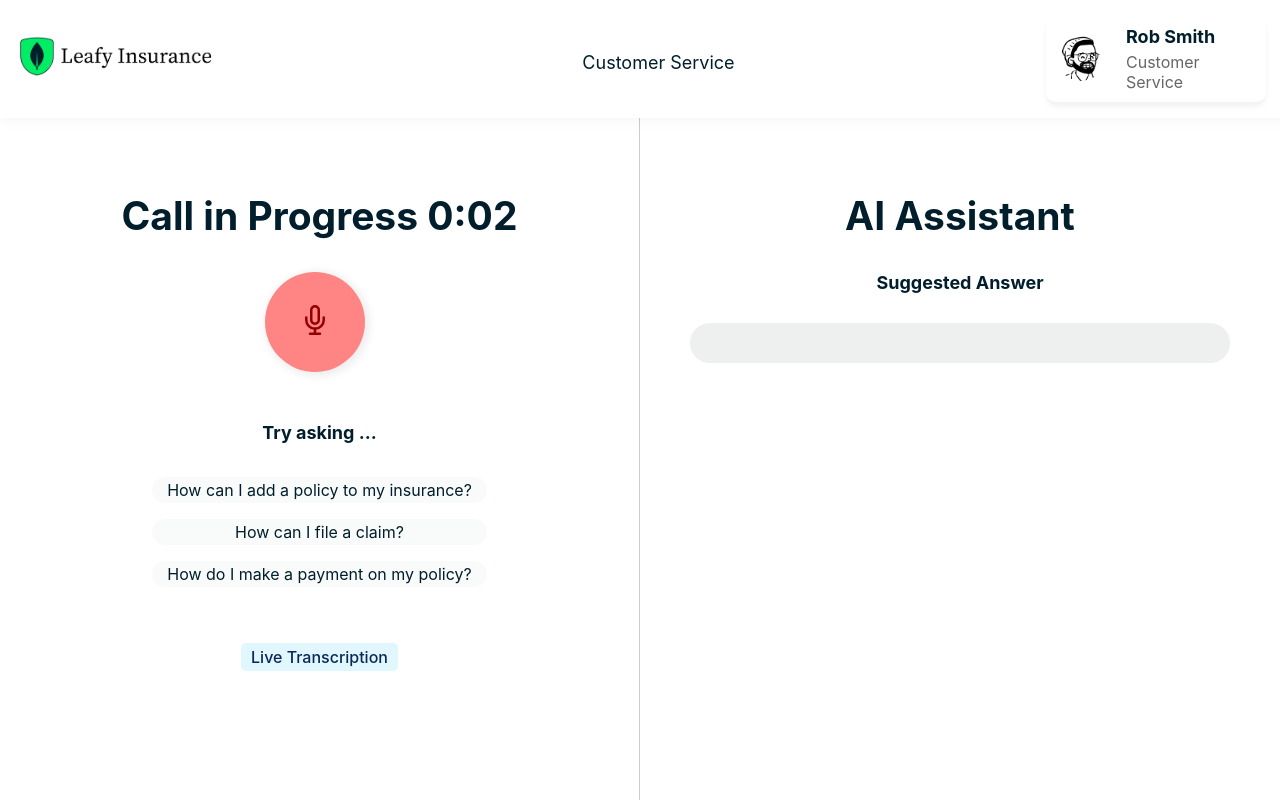
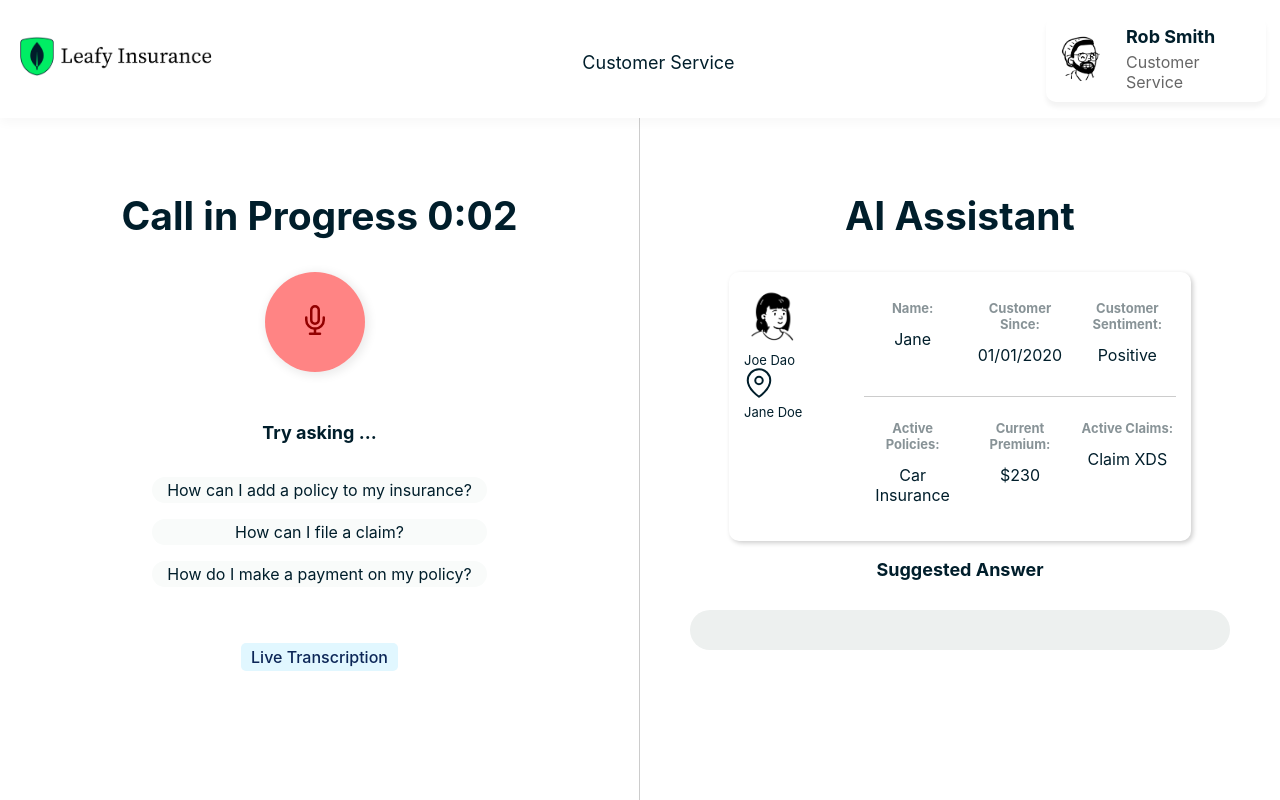
Before and after one commit to mongodb-industry-solutions/Insurance-customer-service, a React (Create React App) app in the folder frontend/: page /CustomerService in a window 1280 px wide. Both pictures are taken after a click on the button "Accept". Built offline with nearby package versions, Linux system fonts and the light colour scheme.

Commit message:
added components for card

```diff
--- a/frontend/package.json
+++ b/frontend/package.json
@@ -5,12 +5,14 @@
   "dependencies": {
     "@leafygreen-ui/badge": "^8.1.3",
     "@leafygreen-ui/button": "^21.0.12",
+    "@leafygreen-ui/card": "^11.0.0",
     "@leafygreen-ui/leafygreen-provider": "^3.1.11",
     "@leafygreen-ui/typography": "^18.2.0",
     "@testing-library/jest-dom": "^5.17.0",
     "@testing-library/react": "^13.4.0",
     "@testing-library/user-event": "^13.5.0",
     "axios": "^1.6.7",
+    "buffer": "^6.0.3",
     "microphone-stream": "^6.0.1",
     "next": "^14.1.0",
     "react": "^18.2.0",
@@ -19,6 +21,7 @@
     "react-scripts": "5.0.1",
     "realm-web": "^2.0.0",
     "recorder-js": "^1.0.7",
+    "stream": "^0.0.3",
     "web-vitals": "^2.1.4",
     "ws": "^8.18.0"
   },
--- a/frontend/src/_pages/CustomerService/CustomerService.js
+++ b/frontend/src/_pages/CustomerService/CustomerService.js
@@ -255,7 +255,70 @@ const App = () => {
           </div>
 
           <div className={styles.rightPanel}>
-            <h2>AI Assistant</h2>
+
+            <h2 id='header'>AI Assistant</h2>
+
+            <div className={styles.customerInfo}>
+
+              <div className={styles.customerPhoto}>
+                <img
+                  src="./jane.png"
+                  alt="Customer Photo"
+                  className={styles.customerPhoto}
+                />
+                <p className={styles.photoName}>Joe Dao</p>
+
+                <img
+                  src="./fi_map-pin.svg"
+                  alt="Customer Photo 2"
+                  className={styles.customerPhoto2}
+                />
+                <p className={styles.photoName}>Jane Doe</p>
+              </div>
+
+              <div className={styles.card}>
+                <div className={styles.row}>
+
+                  <div className={styles.fieldWrapper}>
+                    <p className={styles.fieldTitle}>Name:</p>
+                    <p className={styles.fieldContent}>Jane</p>
+                  </div>
+
+                  <div className={styles.fieldWrapper}>
+                    <p className={styles.fieldTitle}>Customer Since:</p>
+                    <p className={styles.fieldContent}>01/01/2020</p>
+                  </div>
+
+                  <div className={styles.fieldWrapper}>
+                    <p className={styles.fieldTitle}>Customer Sentiment:</p>
+                    <p className={styles.fieldContent}>Positive</p>
+                  </div>
+
+                </div>
+
+                <hr className={styles.line} />
+
+                <div className={styles.row}>
+                  <div className={styles.fieldWrapper}>
+                    <p className={styles.fieldTitle}>Active Policies:</p>
+                    <p className={styles.fieldContent}>Car Insurance</p>
+                  </div>
+
+                  <div className={styles.fieldWrapper}>
+                    <p className={styles.fieldTitle}>Current Premium:</p>
+                    <p className={styles.fieldContent}>$230</p>
+                  </div>
+
+                  <div className={styles.fieldWrapper}>
+                    <p className={styles.fieldTitle}>Active Claims:</p>
+                    <p className={styles.fieldContent}>Claim XDS</p>
+                  </div>
+
+                </div>
+              </div>
+
+            </div>
+
             <div>
               <h3>Suggested Answer</h3>
               <p className={styles.answer}>{apiResult}</p>
--- a/frontend/src/_pages/CustomerService/customerService.module.css
+++ b/frontend/src/_pages/CustomerService/customerService.module.css
@@ -175,3 +175,76 @@ h3 {
     border-radius: 20px;
     margin-top: 30px;
 }
+
+.customerInfo{
+    margin: 0 auto;
+    border-radius: 10px;
+    box-shadow: 2px 2px 5px rgba(0, 0, 0, 0.20);
+    padding: 15px;
+    margin-bottom: 10px;
+    display: flex;
+    width: 80%;
+    /* width: max-content; */
+}
+
+.customerPhoto{
+    width: 60px;
+    margin-right: 60px;
+    flex-direction: column;
+}
+
+.customerPhoto2{
+    width: 30px;
+    margin-right: 60px;
+    flex-direction: column;
+}
+
+.photoName {
+    margin: 0; /* Reset margin */
+    font-size: 13px; /* Adjust font size as needed */
+    text-align: left; /* Center align the text */
+    /* white-space: nowrap; */
+    max-width: 100%;
+}
+
+.fieldTitle {
+    color: #889397;
+    font-weight: 700;
+    /* Make the font thicker */
+    font-size: 13px;
+}
+
+.fieldContent {
+    font-size: 16px;
+    margin-top: 2px;
+}
+
+.fieldWrapper {
+    flex: 1;
+    margin-right: 10px;
+    /* Adjust spacing between each field */
+}
+
+.card{
+    display: flex;
+    flex-direction: column;
+    width: 80%;
+}
+
+.row {
+    display: flex;
+    justify-content: space-between;
+    margin-bottom: 5px;
+    width: 100%;
+}
+
+.row .fieldWrapper:last-child {
+    margin-right: 0;
+}
+
+.line {
+    border: none; /* Remove default styling */
+    border-top: 1px solid #ccc; /* Set the line color */
+    margin: 10px 0; /* Space above and below the line */
+    width: 100%; /* Full width */
+}
```
Also changed, not shown: frontend/public/fi_map-pin.svg (added), 1 other file (tests, documents, lock files or other folders).
